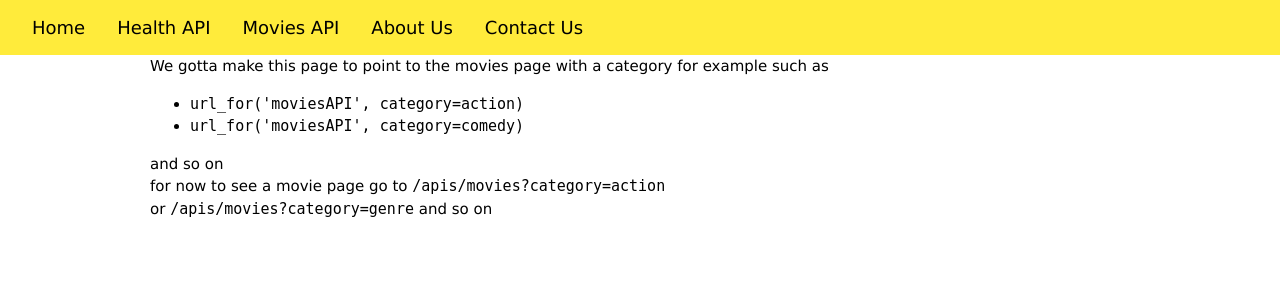
After one commit to mordy-python/apiviz, a Flask app: template templates/moviesHome.html in a window 1280 px wide. The commit adds this page. Shown: the top 300 px of the page. Run offline with Flask 2, Linux system fonts and the light colour scheme; the template is opened without the code that fills it, so the values that code supplies are empty; parts of the project's set-up code (start-up, migrations or seed data) failed here and were passed over.

Commit message:
Added movies

```diff
--- a/templates/base.html
+++ b/templates/base.html
@@ -14,8 +14,11 @@
 
 <body>
     <div class="w3-container header w3-bar w3-yellow">
-        <button class="w3-bar-item w3-large w3-button w3-hover-orange">Home</button>
+        <a href="{{ url_for('index') }}"><button
+                class="w3-bar-item w3-large w3-button w3-hover-orange">Home</button></a>
         <a href="{{ url_for('covidAPI') }}"><button class="w3-bar-item w3-large w3-button w3-hover-orange">Health
+                API</button></a>
+        <a href="{{ url_for('moviesHome') }}"><button class="w3-bar-item w3-large w3-button w3-hover-orange">Movies
                 API</button></a>
         <button class="w3-bar-item w3-large w3-button w3-hover-orange">About Us</button>
         <button class="w3-bar-item w3-large w3-button w3-hover-orange">Contact Us</button>
--- /dev/null
+++ b/templates/moviesHome.html
@@ -0,0 +1,11 @@
+{% extends 'base.html' %}
+{% block content %}
+We gotta make this page to point to the movies page with a category for example such as
+<ul>
+    <li><code>url_for('moviesAPI', category=action)</code> </li>
+    <li><code>url_for('moviesAPI', category=comedy)</code> </li>
+</ul>
+and so on <br>
+for now to see a movie page go to <code>{{ url_for('moviesAPI', category='action') }}</code><br>
+or <code>{{ url_for('moviesAPI', category='genre') }}</code> and so on
+{% endblock content %}
```
Also changed, not shown: templates/movies.html (+13 -7 lines).
